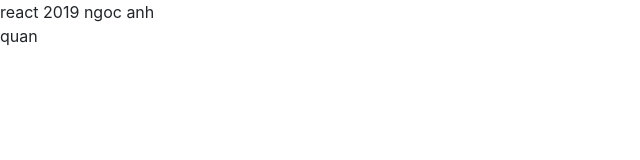
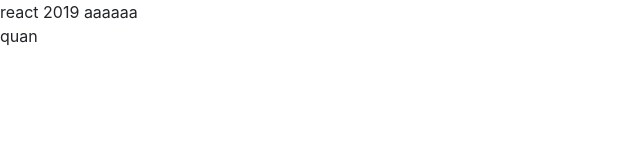
Before and after one commit to quan93/react2019, a plain HTML site: page index.html in a window 1280 px wide. Shown: the full height of the page, 0-640 px from the left. Drawn offline with nearby package versions, Linux system fonts and the light colour scheme.

Commit message:
Update index.html

```diff
--- a/index.html
+++ b/index.html
@@ -10,7 +10,7 @@
     <link rel="stylesheet" href="https://stackpath.bootstrapcdn.com/bootstrap/4.3.1/css/bootstrap.min.css" integrity="sha384-ggOyR0iXCbMQv3Xipma34MD+dH/1fQ784/j6cY/iJTQUOhcWr7x9JvoRxT2MZw1T" crossorigin="anonymous">
   </head>
   <body>
-      <div>react 2019 ngoc anh
+      <div>react 2019 aaaaaa
     </div>
     <div>quan</div>
     <!-- Optional JavaScript -->
```
